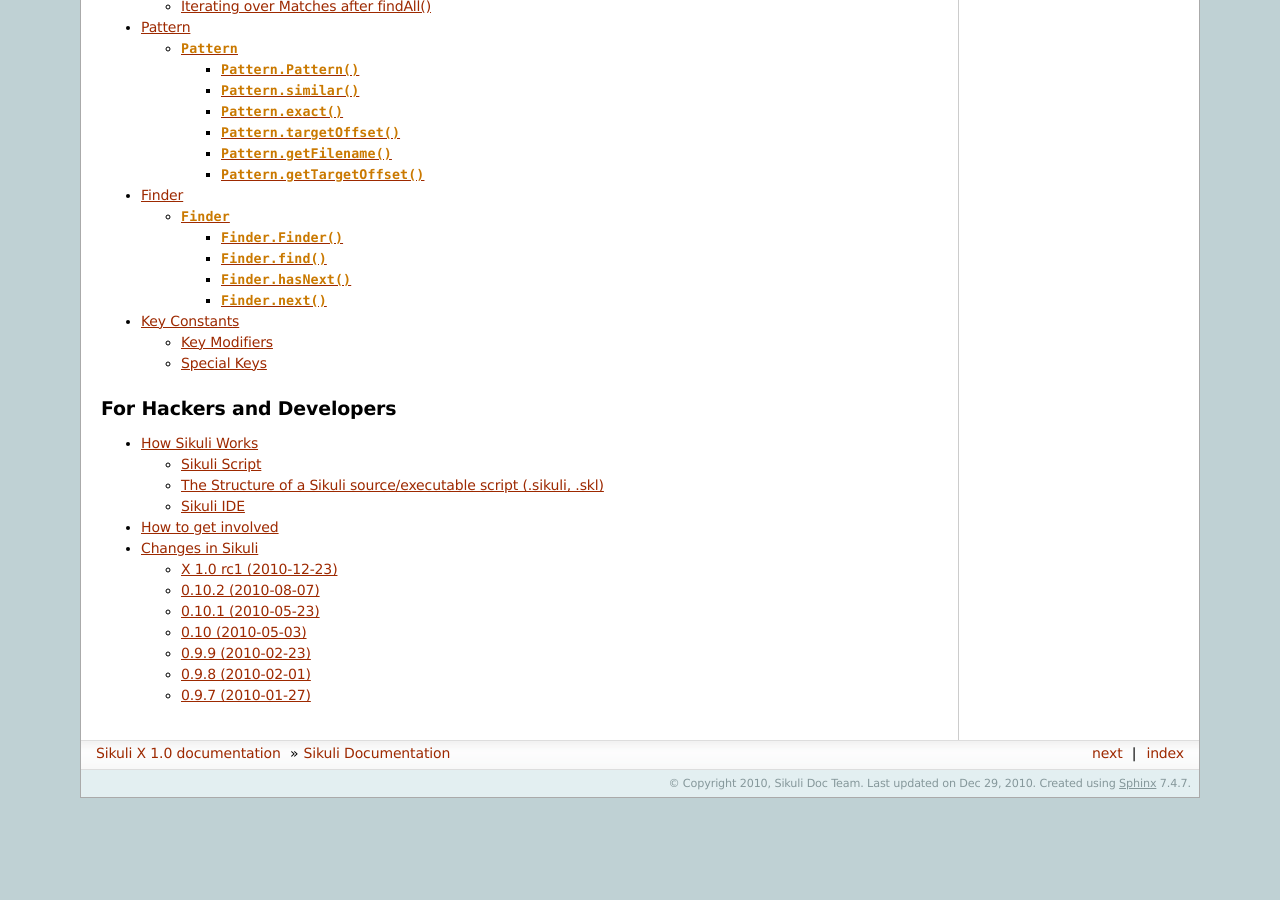
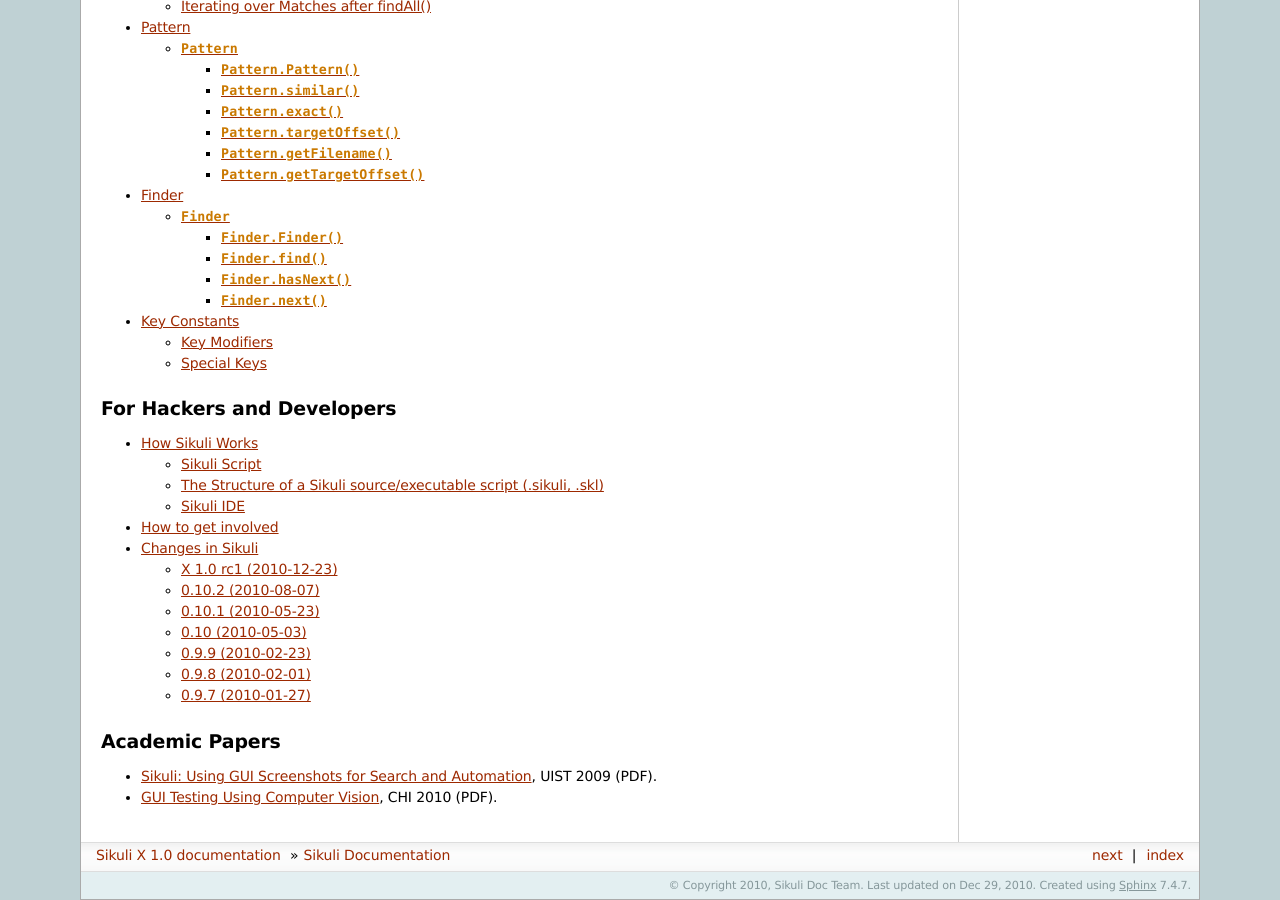
Before and after one commit to sikuli/sikuli, a Sphinx documentation site: the page built from docs/source/index.rst, in a window 1280 px wide and 900 px high, scrolled down 2445 px. Built offline with Sphinx 7.4.7, drawn with Linux system fonts in a browser that asks for light colours; before the commit the page ends 3243 px from its top, so only the background shows below that.

Commit message:
add link to papers

```diff
--- a/docs/source/index.rst
+++ b/docs/source/index.rst
@@ -111,3 +111,10 @@
    devs/*
    contributing
    changes
+
+
+Academic Papers
+---------------
+
+* `Sikuli: Using GUI Screenshots for Search and Automation <http://groups.csail.mit.edu/uid/projects/sikuli/sikuli-uist2009.pdf>`_, UIST 2009 (PDF).
+* `GUI Testing Using Computer Vision <http://groups.csail.mit.edu/uid/projects/sikuli/sikuli-chi2010.pdf>`_, CHI 2010 (PDF).
```
